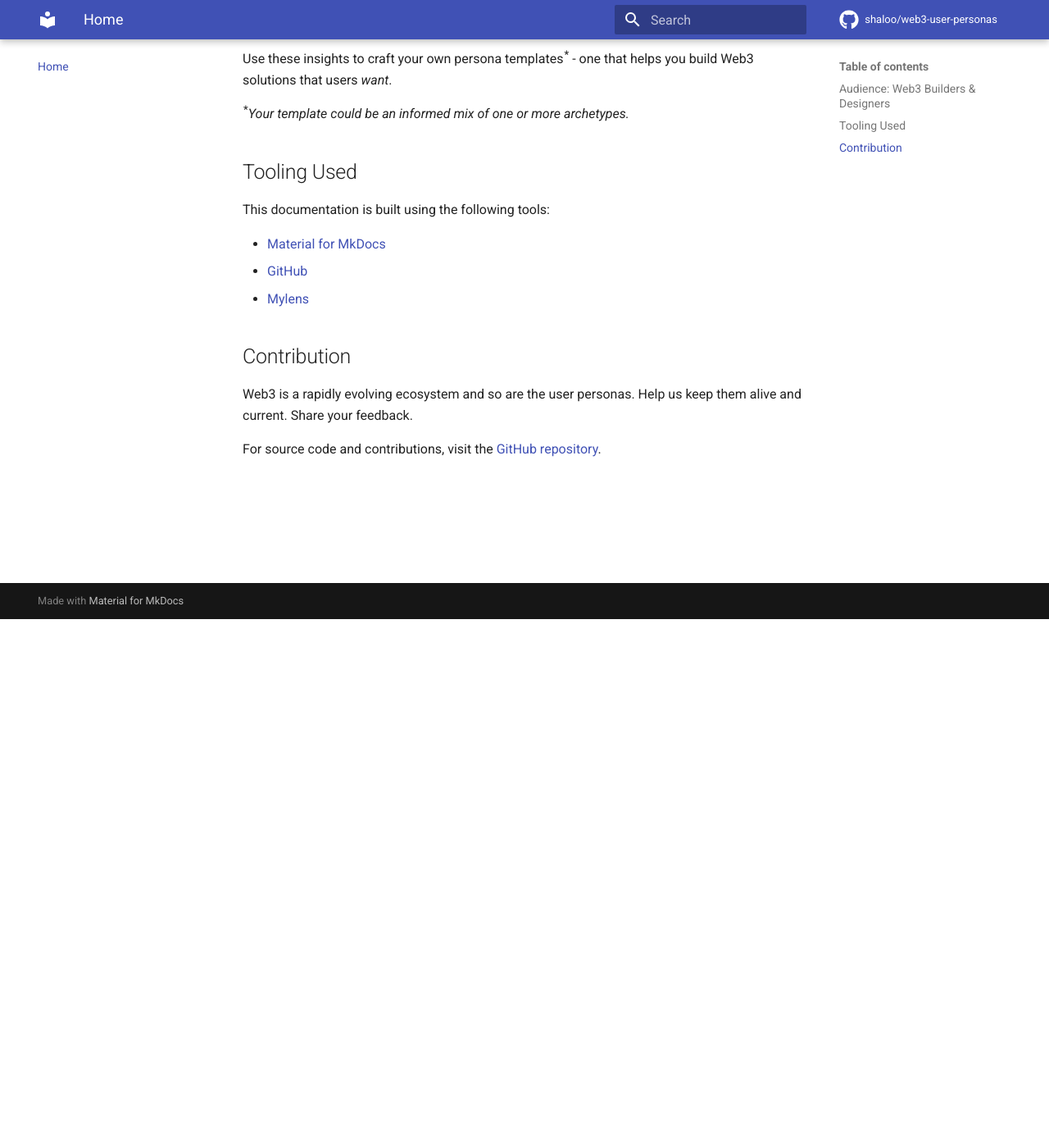
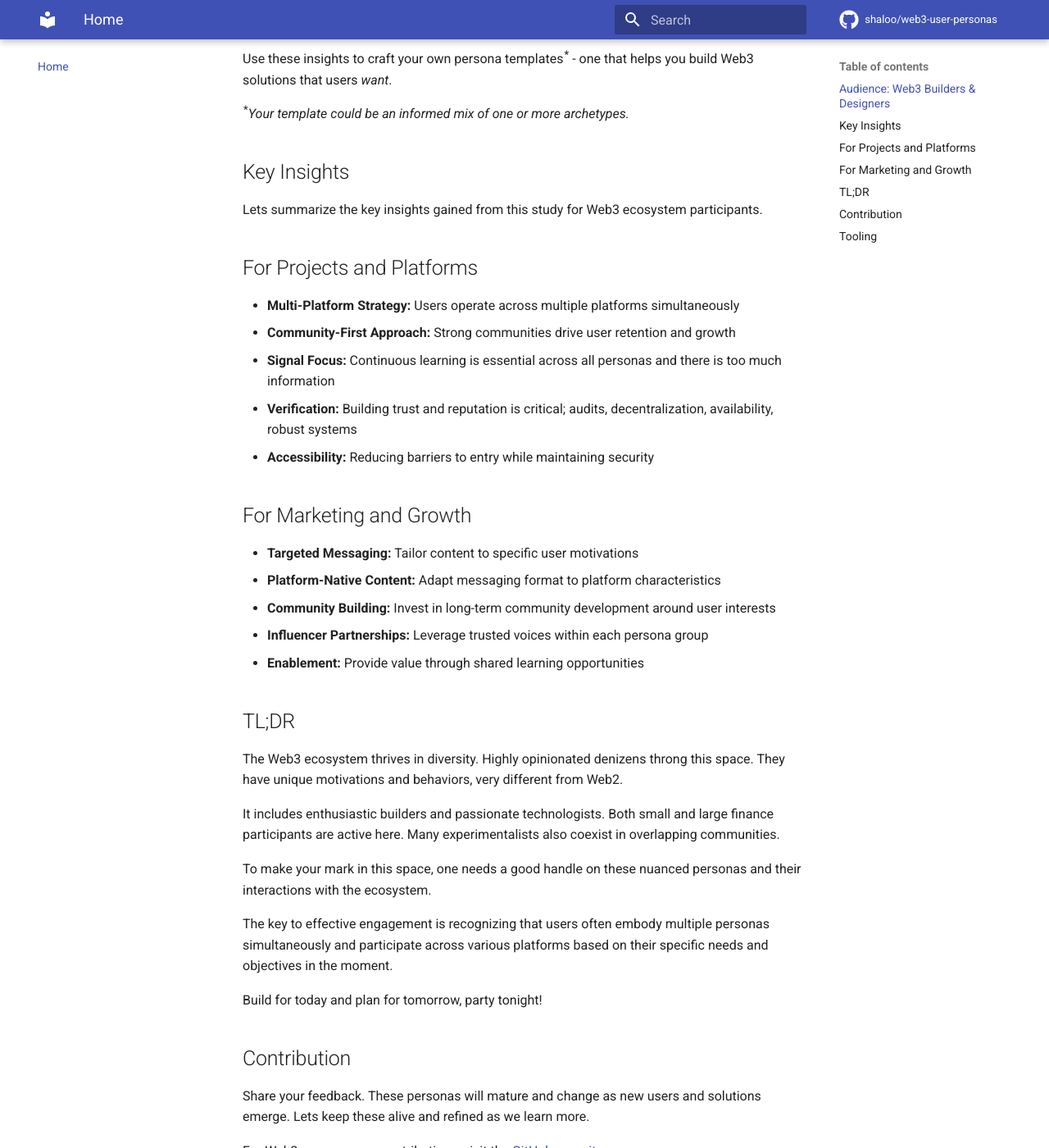
Before and after one commit to shaloo/web3-user-personas, an MkDocs documentation site: the page built from docs/index.md, in a window 1280 px wide and 1400 px high, scrolled down 645 px. Shown: the whole window at 82% size. Built offline with MkDocs 1.6.1 and Material for MkDocs 9.7.7, drawn with Linux system fonts in a browser that asks for light colours; comment, search, counter and statistics services are not loaded; some of the changed text lies outside the part shown.

```diff
--- a/docs/index.md
+++ b/docs/index.md
@@ -22,17 +22,51 @@ Use these insights to craft your own persona templates^*^ - one that helps you b
 
 ^*^*Your template could be an informed mix of one or more archetypes.*
 
-## Tooling Used
+## Key Insights
+
+Lets summarize the key insights gained from this study for Web3 ecosystem participants.
+
+## For Projects and Platforms
+
+* **Multi-Platform Strategy:** Users operate across multiple platforms simultaneously
+* **Community-First Approach:** Strong communities drive user retention and growth
+* **Signal Focus:** Continuous learning is essential across all personas and there is too much information
+* **Verification:** Building trust and reputation is critical; audits, decentralization, availability, robust systems
+* **Accessibility:** Reducing barriers to entry while maintaining security
+
+## For Marketing and Growth
+
+* **Targeted Messaging:** Tailor content to specific user motivations
+* **Platform-Native Content:** Adapt messaging format to platform characteristics
+* **Community Building:** Invest in long-term community development around user interests
+* **Influencer Partnerships:** Leverage trusted voices within each persona group
+* **Enablement:** Provide value through shared learning opportunities
+
+## TL;DR
+
+The Web3 ecosystem thrives in diversity. Highly
+opinionated denizens throng this space. They have
+unique motivations and behaviors, very different from Web2.
+
+It includes enthusiastic builders and passionate technologists. Both small and large finance participants are active here. Many experimentalists also coexist in overlapping communities.
+
+To make your mark in this space, one needs a good handle on these nuanced personas and their interactions with the ecosystem.
+
+
+The key to effective engagement is recognizing that users often embody multiple personas simultaneously and participate across various platforms based on their specific needs and objectives in the moment.
+
+Build for today and plan for tomorrow, party tonight!
+
+## Contribution
+
+Share your feedback. These personas will mature and change as new users and solutions emerge. Lets keep these alive and refined as we learn more.
+
+For Web3 user persona contributions, visit the [GitHub repository](https://github.com/shaloo/web3-user-personas).
+
+## Tooling
 
 This documentation is built using the following tools:
 
 * [Material for MkDocs](https://squidfunk.github.io/mkdocs-material/)
 * [GitHub](https://github.com/shaloo/web3-user-personas)
 * [Mylens](https://mylens.ai)
-
-## Contribution
-
-Web3 is a rapidly evolving ecosystem and so are the user personas. Help us keep them alive and current.
-Share your feedback.
-
-For source code and contributions, visit the [GitHub repository](https://github.com/shaloo/web3-user-personas).
--- a/mkdocs.yml
+++ b/mkdocs.yml
@@ -33,6 +33,8 @@ nav:
     - Regulation Navigator: personas/persona-14-regulation-navigator.md
     - Sustainability Advocate: personas/persona-15-sustainability-advocate.md
   - Concepts:
+    - Personas: concepts/what-personas.md
+    - Why Personas?: concepts/why-personas.md
     - Web2 vs. Web3: concepts/web2-vs-web3.md
   - References: references.md
 markdown_extensions:
```
Also changed, not shown: docs/concepts/what-personas.md (added, +12 -0 lines), docs/concepts/why-personas.md (added, +3 -0 lines), docs/personas/persona-1-de-fi-degen.md (+2 -2 lines), docs/references.md (+3 -2 lines).
